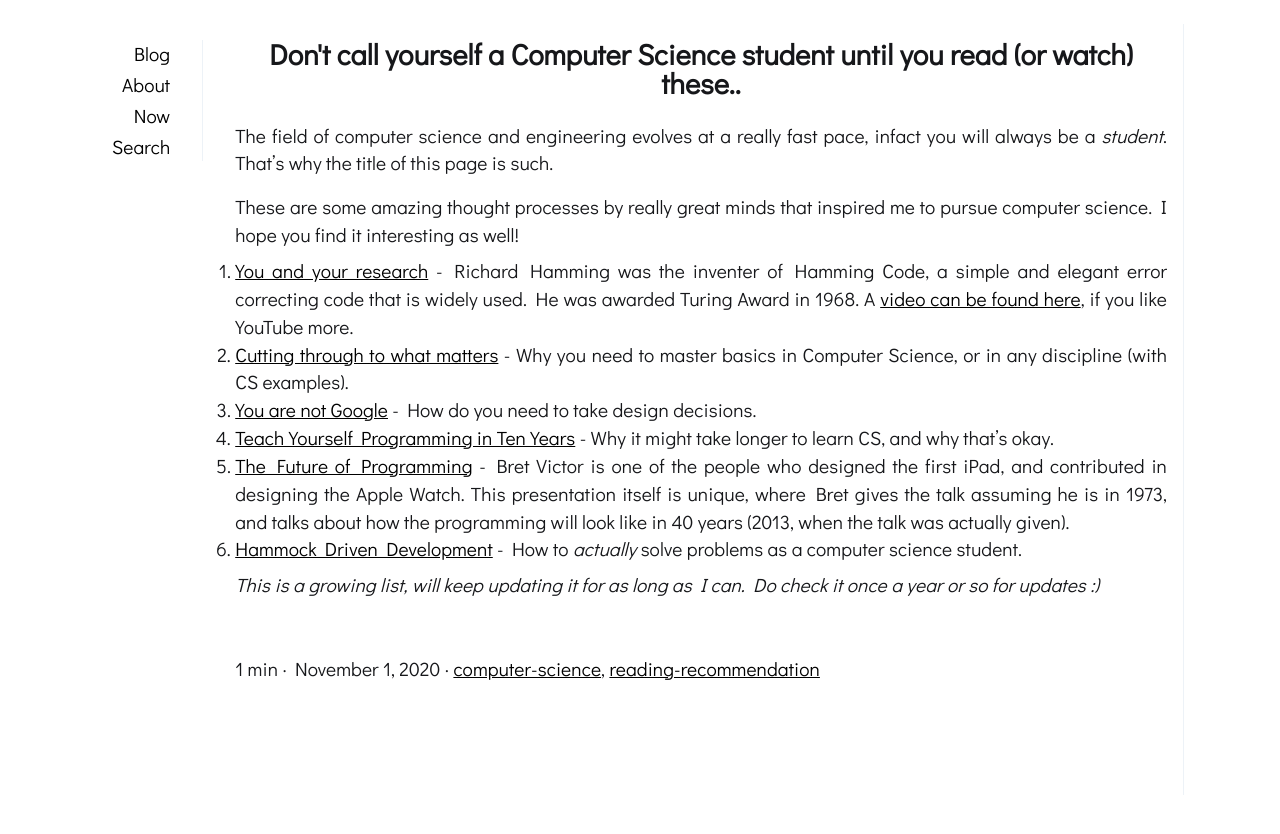
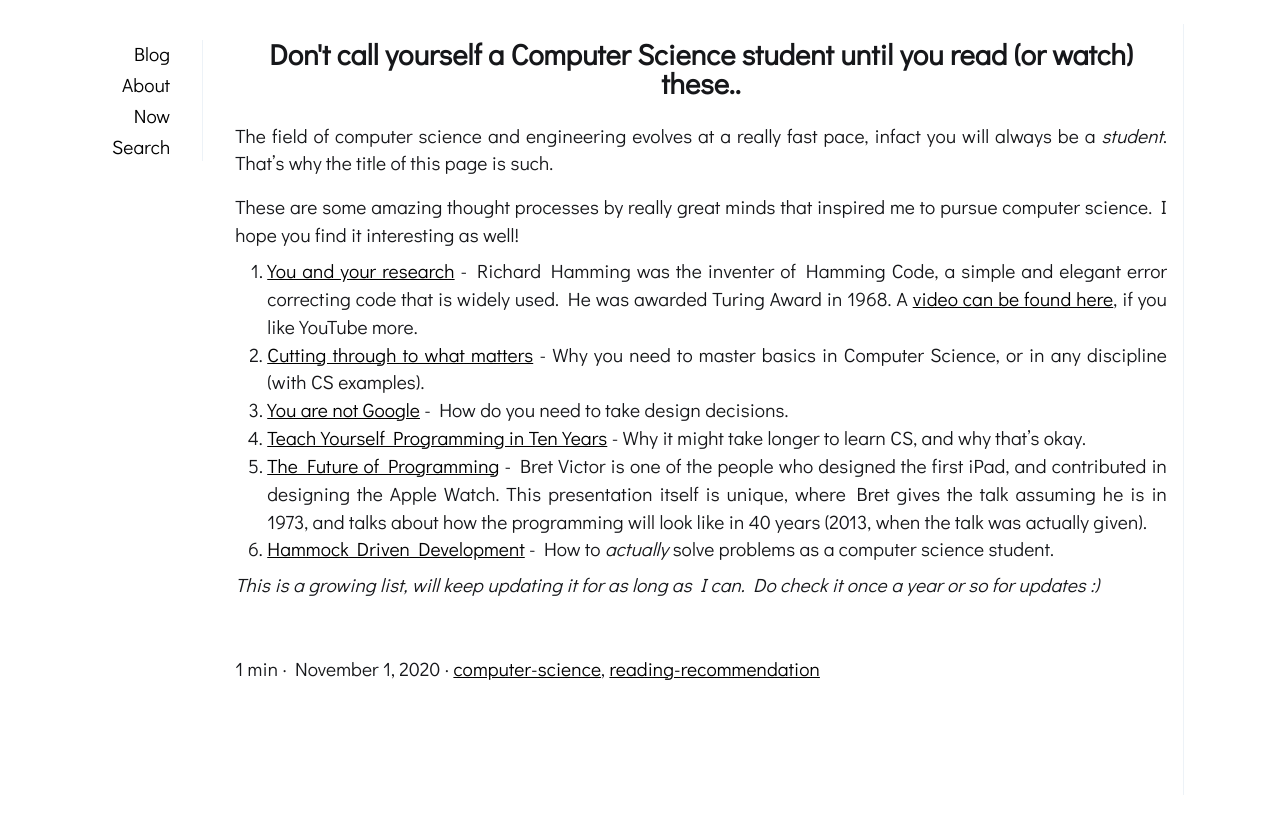
Before and after one commit to avinashbhat/avinashbhat.github.io, a Jekyll site: the page built from _posts/2020-11-01-dont-call-yourself-a-CS-student-until-you-read-these.md, in a window 1280 px wide. Shown: the top 834 px of the page. Built offline with Jekyll 4.4.1, drawn with Linux system fonts in a browser that asks for light colours; comment, search, counter and statistics services are not loaded.

Commit message:
Better padding for bullets

```diff
--- a/_sass/_main.scss
+++ b/_sass/_main.scss
@@ -155,7 +155,8 @@ strong, b {
 }
 
 .post ul, .project ul, .post ol  {
-	//list-style-position: inside;
+    list-style-position: outside;
+    padding-left: 2rem;
 }
 
 main {
```
